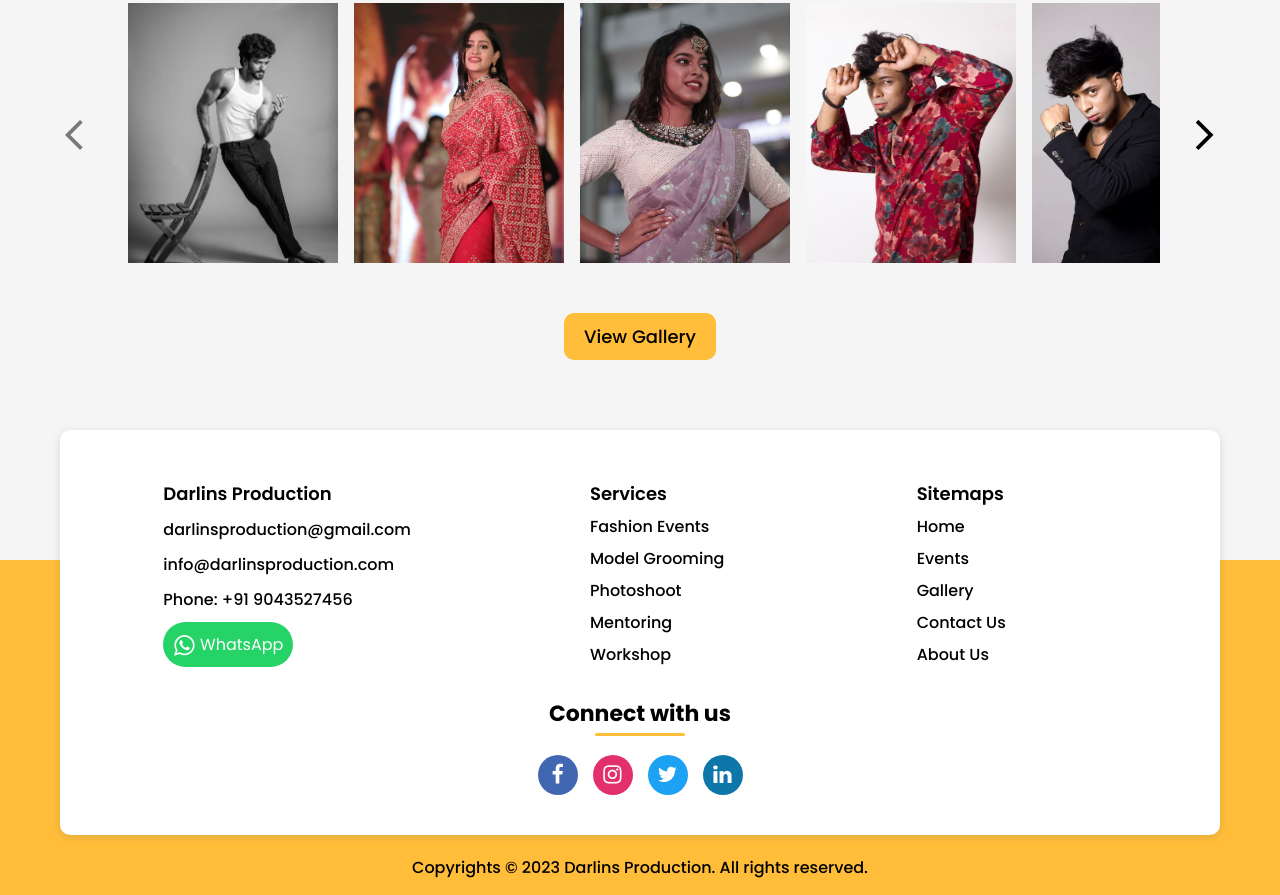
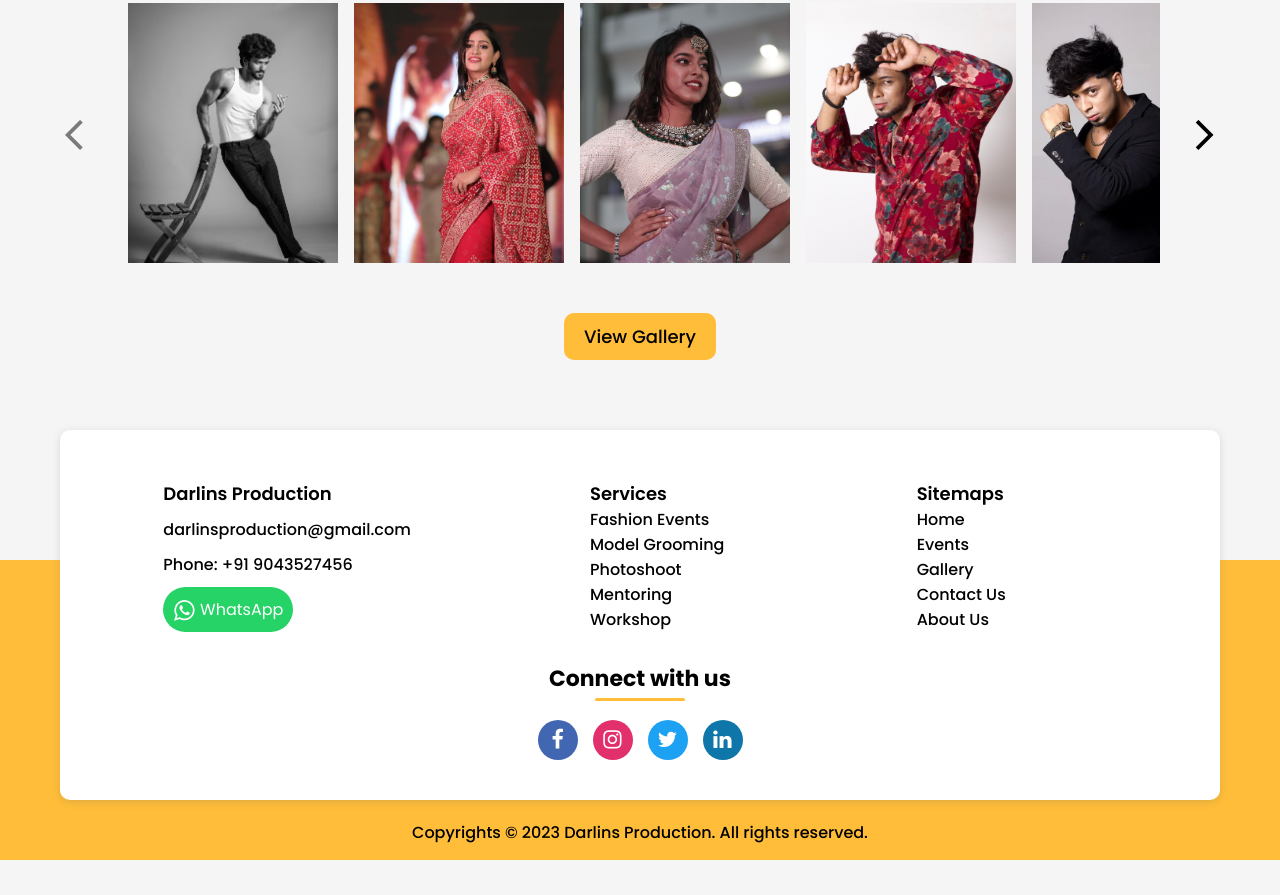
Before and after one commit to vigneshkumarm2002/Darlins-Production, a plain HTML site: page index.html in a window 1280 px wide. Shown: the part 4032-4927 px from the top of the page. After the commit the page ends 4892 px from the top, so only its background shows below. Drawn offline with nearby package versions, Linux system fonts and the light colour scheme.

Commit message:
removed mail

```diff
--- a/modules/footer.html
+++ b/modules/footer.html
@@ -4,7 +4,7 @@
         <div class="details">
             <h3>Darlins Production</h3>
             <p><a href="mailto:darlinsproduction@gmail.com">darlinsproduction@gmail.com</a></p>
-            <p><a href="mailto:info@darlinsproduction.com">info@darlinsproduction.com</a></p>
+
 
             <p>Phone: +91 9043527456</p>
             <a href="https://api.whatsapp.com/send?phone=9043527456" target="_blank" class="button-1 wp-btn" role="button">
```
